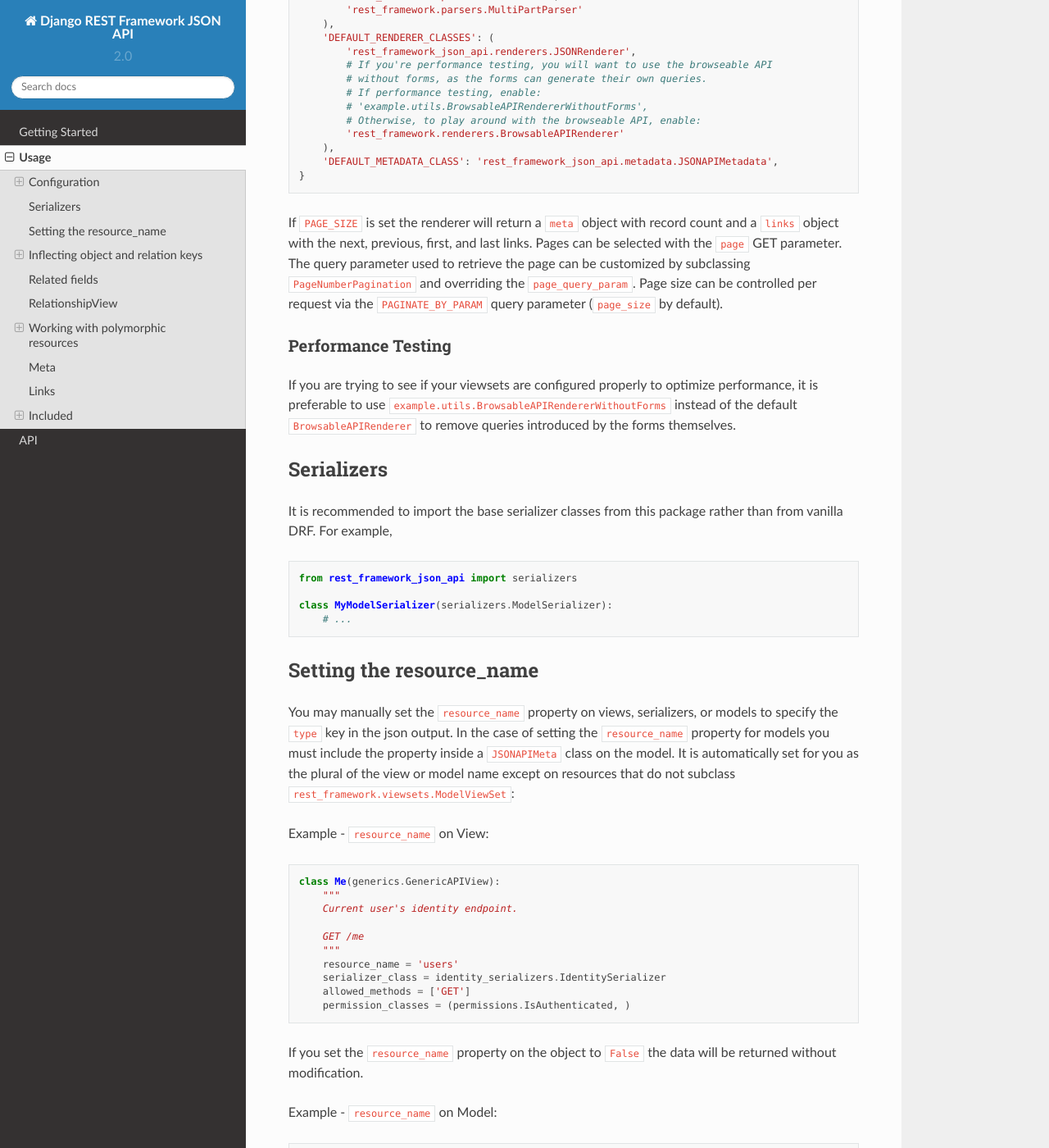
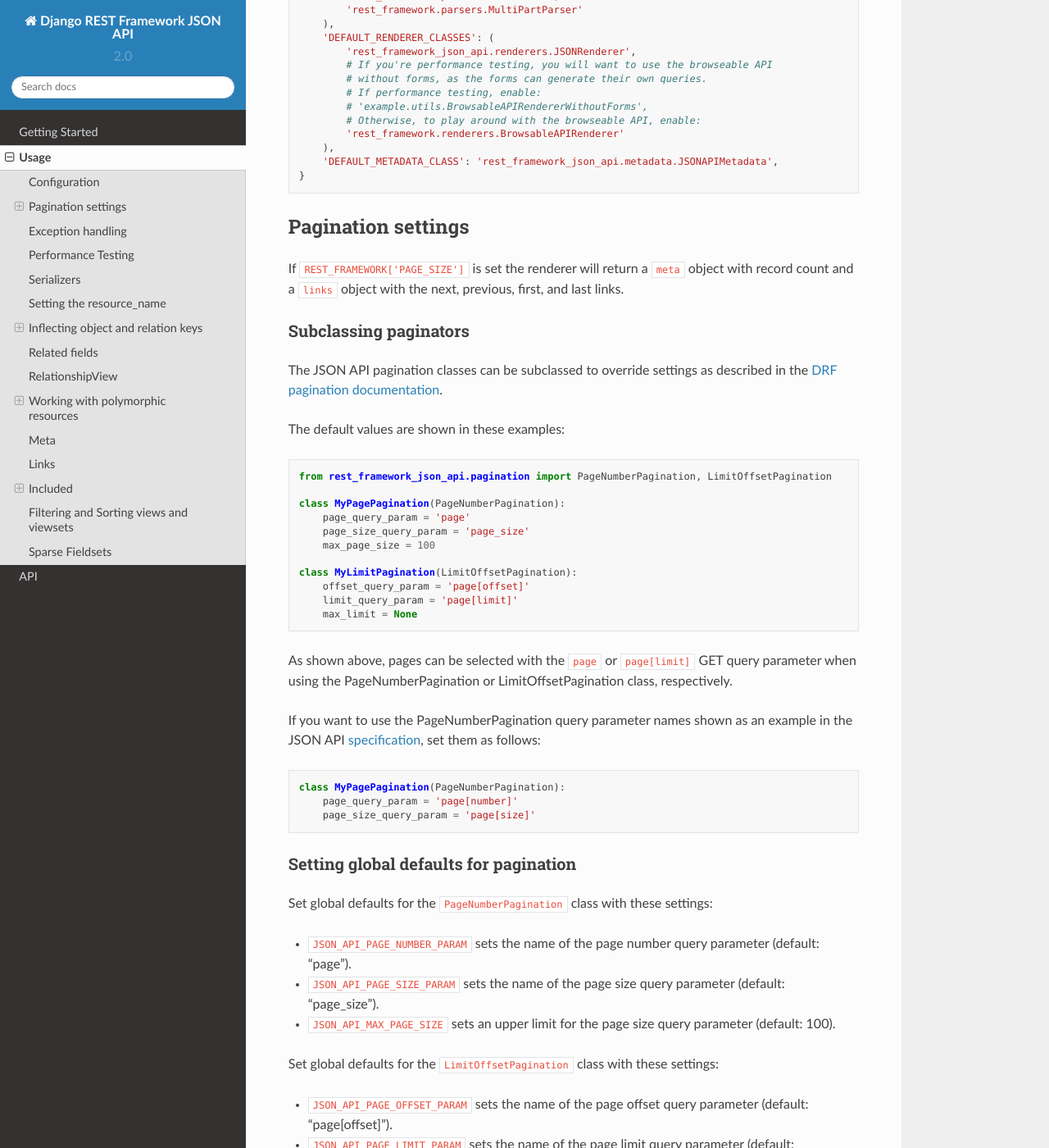
Before and after one commit to django-json-api/django-rest-framework-json-api, a Sphinx documentation site: the page built from docs/usage.md, in a window 1280 px wide and 1400 px high, scrolled down 578 px. Shown: the whole window at 82% size. Built offline with Sphinx 7.4.7 and the Read the Docs theme 2.0.0, drawn with Linux system fonts in a browser that asks for light colours; some of the changed text lies outside the part shown.

Commit message:
WIP: Improvements for pagination, sorting, filtering, and exception handling
* Pagination updates:
  * Improve existing documentation of pagination, mixins
    * Document LimitOffsetPagination
    * Describe how to override pagination class query parameter names.
    * Remove reference to PAGINATE_BY_PARAM which was deprecated in DRF 3.2.
    * Document SparseFieldsetsMixin
  * Add new default settings for pagination query parameters and maximum size.
* Add combinable mixins for filter and sort query parameters and make MultiplIDMixin combinable.
* Exceptions updates:
  * Document JSON_API_UNIFORM_EXCEPTIONS setting.
  * handle missing fields exception thrown by new filter and sort Mixins as a 400 error.
  * Catch all exceptions not caught by DRF and format as JSON API error objects instead of returning HTML error pages.

````diff
--- a/docs/usage.md
+++ b/docs/usage.md
@@ -34,14 +34,73 @@
 }
 ```
 
-If `PAGE_SIZE` is set the renderer will return a `meta` object with
+### Pagination settings
+
+If `REST_FRAMEWORK['PAGE_SIZE']` is set the renderer will return a `meta` object with
 record count and a `links` object with the next, previous, first, and last links.
-Pages can be selected with the `page` GET parameter. The query parameter used to
-retrieve the page can be customized by subclassing `PageNumberPagination` and
-overriding the `page_query_param`.  Page size can be controlled per request via
-the `PAGINATE_BY_PARAM` query parameter (`page_size` by default).
 
-#### Performance Testing
+#### Subclassing paginators
+
+The JSON API pagination classes can be subclassed to override settings as
+described in the [DRF pagination documentation](http://www.django-rest-framework.org/api-guide/pagination/).
+
+The default values are shown in these examples:
+
+```python
+from rest_framework_json_api.pagination import PageNumberPagination, LimitOffsetPagination
+
+class MyPagePagination(PageNumberPagination):
+    page_query_param = 'page'
+    page_size_query_param = 'page_size'
+    max_page_size = 100
+
+class MyLimitPagination(LimitOffsetPagination):
+    offset_query_param = 'page[offset]'
+    limit_query_param = 'page[limit]'
+    max_limit = None
+```
+
+As shown above, pages can be selected with the `page` or `page[limit]` GET query parameter when using
+the PageNumberPagination or LimitOffsetPagination class, respectively.
+
+If you want to use the PageNumberPagination query parameter names shown
+as an example in the JSON API [specification](http://jsonapi.org/format/#fetching-pagination),
+set them as follows:
+```python
+class MyPagePagination(PageNumberPagination):
+    page_query_param = 'page[number]'
+    page_size_query_param = 'page[size]'
+```
+
+#### Setting global defaults for pagination
+
+Set global defaults for the `PageNumberPagination` class with these settings:
+- `JSON_API_PAGE_NUMBER_PARAM` sets the name of the page number query parameter (default: "page").
+- `JSON_API_PAGE_SIZE_PARAM` sets the name of the page size query parameter (default: "page_size").
+- `JSON_API_MAX_PAGE_SIZE` sets an upper limit for the page size query parameter (default: 100).
+
+Set global defaults for the `LimitOffsetPagination` class with these settings:
+- `JSON_API_PAGE_OFFSET_PARAM` sets the name of the page offset query parameter (default: "page\[offset\]").
+- `JSON_API_PAGE_LIMIT_PARAM` sets the name of the page limit query parameter (default: "page\[limit\]").
+- `JSON_API_MAX_PAGE_LIMIT` sets an upper limit for the page limit query parameter (default: None).
+
+If you want to set the default PageNumberPagination query parameter names shown
+as an example in the JSON API [specification](http://jsonapi.org/format/#fetching-pagination),
+set them as follows:
+```python
+JSON_API_PAGE_NUMBER_PARAM = 'page[number]'
+JSON_API_PAGE_SIZE_PARAM = 'page[size]'
+```
+
+### Exception handling
+
+For the `exception_handler` class, if the optional `JSON_API_UNIFORM_EXCEPTIONS` is set to True,
+all exceptions will respond with the JSON API [error format](http://jsonapi.org/format/#error-objects).
+
+When `JSON_API_UNIFORM_EXCEPTIONS` is False (the default), non-JSON API views will respond
+with the normal DRF error format.
+
+### Performance Testing
 
 If you are trying to see if your viewsets are configured properly to optimize performance,
 it is preferable to use `example.utils.BrowsableAPIRendererWithoutForms` instead of the default `BrowsableAPIRenderer`
@@ -606,6 +665,30 @@
 slow your database to crawl.
 
 The prefetch_related case will issue 4 queries, but they will be small and fast queries.
+
+### Filtering and Sorting views and viewsets
+
+To add JSON API-style [filtering](http://jsonapi.org/recommendations/#filtering)
+or [sorting](http://jsonapi.org/format/#fetching-sorting) query parameters for GET requests,
+add the FilterMixin or SortMixin to a view or viewset. For example:
+
+```python
+from djangorestframework_jsonapi.mixins import FilterMixin, SortMixin
+from rest_framework_json_api.views import viewsets
+
+class WidgetViewSet(SortMixin, FilterMixin, viewsets.ModelViewSet):
+    queryset = Widget.objects.all()
+    serializer_class = WidgetSerializer
+```
+
+### Sparse Fieldsets
+
+The HyperlinkedModelSerializer already includes the mixin for the
+`field[type]=attr1,attr2,...` parameter
+([sparse fieldsets](http://jsonapi.org/format/#fetching-sparse-fieldsets)).
+
+
+
 <!--
 ### Relationships
 ### Errors
````
Also changed, not shown: CHANGELOG.md (+14 -0 lines), docs/api.md (+63 -1 lines), 3 other files.
